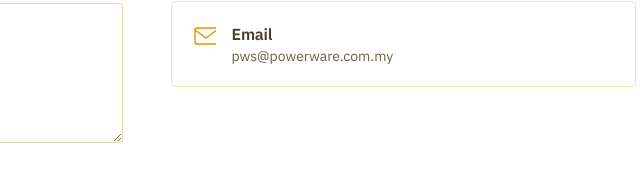
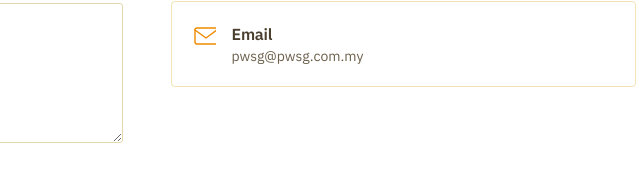
Before and after one commit to aainaa36/pws-website-template3, a plain HTML site: page pws-corporate/connect.html in a window 1280 px wide. Shown: the part 618-794 px from the top of the page, 540-1180 px from the left. Drawn offline with Linux system fonts and the light colour scheme.

Commit message:
Update connect.html

```diff
--- a/pws-corporate/connect.html
+++ b/pws-corporate/connect.html
@@ -30,7 +30,7 @@
 <aside class="info reveal" data-d="1">
 <div class="info-card"><div class="icon-bubble"><svg width="28" height="28" fill="none" stroke="currentColor" stroke-width="1.8" stroke-linecap="round" stroke-linejoin="round"><path d="M14 25s8-7 8-13a8 8 0 10-16 0c0 6 8 13 8 13z"/><circle cx="14" cy="12" r="3"/></svg></div><div><h4>Visit</h4><p>12J, Jalan Tandang, Seksyen 51<br>Petaling Jaya, Selangor</p></div></div>
 <div class="info-card"><div class="icon-bubble"><svg width="28" height="28" fill="none" stroke="currentColor" stroke-width="1.8" stroke-linecap="round" stroke-linejoin="round"><path d="M6 4h5l2 6-3 2a14 14 0 006 6l2-3 6 2v5a2 2 0 01-2 2A19 19 0 014 6a2 2 0 012-2z"/></svg></div><div><h4>Call</h4><p>+60 3-7781 2908<br>24/7 support line</p></div></div>
-<div class="info-card"><div class="icon-bubble"><svg width="28" height="28" fill="none" stroke="currentColor" stroke-width="1.8" stroke-linecap="round" stroke-linejoin="round"><rect x="3" y="6" width="22" height="16" rx="2"/><path d="M3 8l11 8 11-8"/></svg></div><div><h4>Email</h4><p>pws@powerware.com.my</p></div></div>
+<div class="info-card"><div class="icon-bubble"><svg width="28" height="28" fill="none" stroke="currentColor" stroke-width="1.8" stroke-linecap="round" stroke-linejoin="round"><rect x="3" y="6" width="22" height="16" rx="2"/><path d="M3 8l11 8 11-8"/></svg></div><div><h4>Email</h4><p>pwsg@pwsg.com.my</p></div></div>
 </aside>
 </div>
 </main>
```
